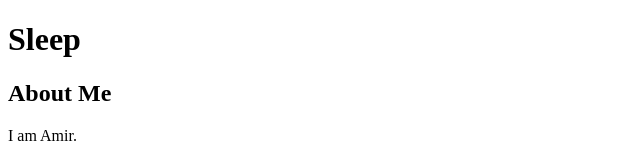
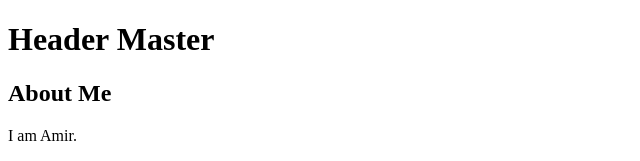
Before and after one commit to amirabuhasan/new-git-project, a plain HTML site: page index.html in a window 1280 px wide. Shown: the top 161 px of the page, without its empty margins (0-640 px from the left). Drawn offline with Linux system fonts and the light colour scheme.

Commit message:
updated header

```diff
--- a/index.html
+++ b/index.html
@@ -10,7 +10,7 @@
 <body>
 
     <header>
-        <h1>Sleep</h1>
+        <h1>Header Master</h1>
     </header>
 
     <div class="container">
```
